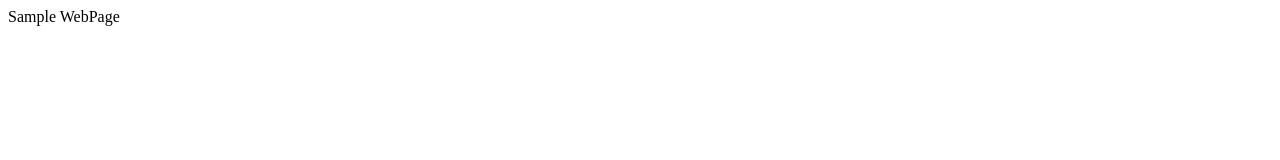
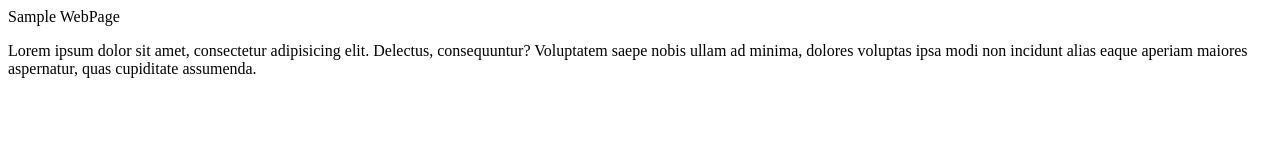
Before and after one commit to JuneReyP/mySampleRepo, a plain HTML site: page index.html in a window 1280 px wide. Drawn offline with Linux system fonts and the light colour scheme.

Commit message:
added a paragraph

```diff
--- a/index.html
+++ b/index.html
@@ -12,5 +12,8 @@
         git config --global user.email "junereypalabrica@gmail.com
 
      -->
+     <p>
+        Lorem ipsum dolor sit amet, consectetur adipisicing elit. Delectus, consequuntur? Voluptatem saepe nobis ullam ad minima, dolores voluptas ipsa modi non incidunt alias eaque aperiam maiores aspernatur, quas cupiditate assumenda.
+     </p>
 </body>
 </html>
```
